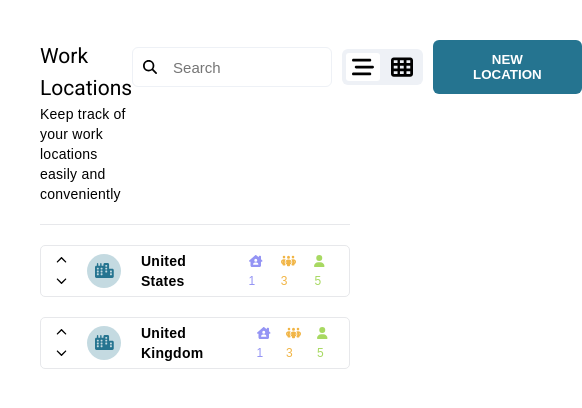
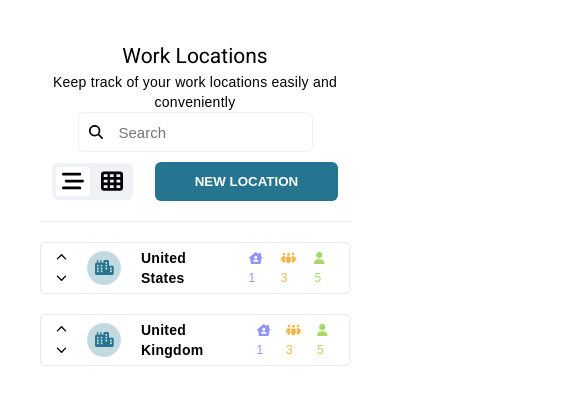
Before and after one commit to domiebett/Work-Locations, an Angular app: page / in a window 390 px wide. Shown: the top 408 px of the page, 582 px wide, since content can reach past the window. Built offline with nearby package versions, Linux system fonts and the light colour scheme.

Commit message:
kinda responsive

```diff
--- a/src/app/components/home/header/action-bar/action-bar.component.scss
+++ b/src/app/components/home/header/action-bar/action-bar.component.scss
@@ -5,4 +5,12 @@
   flex-wrap: nowrap;
   gap: 10px;
   align-items: center;
+
+  @media (max-width: 950px) {
+    flex-wrap: wrap;
+
+    .title-bar {
+      text-align: center;
+    }
+  }
 }
--- a/src/app/components/home/header/header.component.scss
+++ b/src/app/components/home/header/header.component.scss
@@ -24,4 +24,12 @@
     gap: 10px;
     align-items: center;
   }
+
+  @media (max-width: 950px) {
+    flex-direction: column;
+
+    .title-bar {
+      text-align: center;
+    }
+  }
 }
--- a/src/app/components/home/new-location-modal/new-location-modal.component.scss
+++ b/src/app/components/home/new-location-modal/new-location-modal.component.scss
@@ -1,5 +1,5 @@
 .new-location-modal {
-  width: 400px;
+  max-width: 400px;
   padding: 0 20px;
 
   .modal-section {
```
